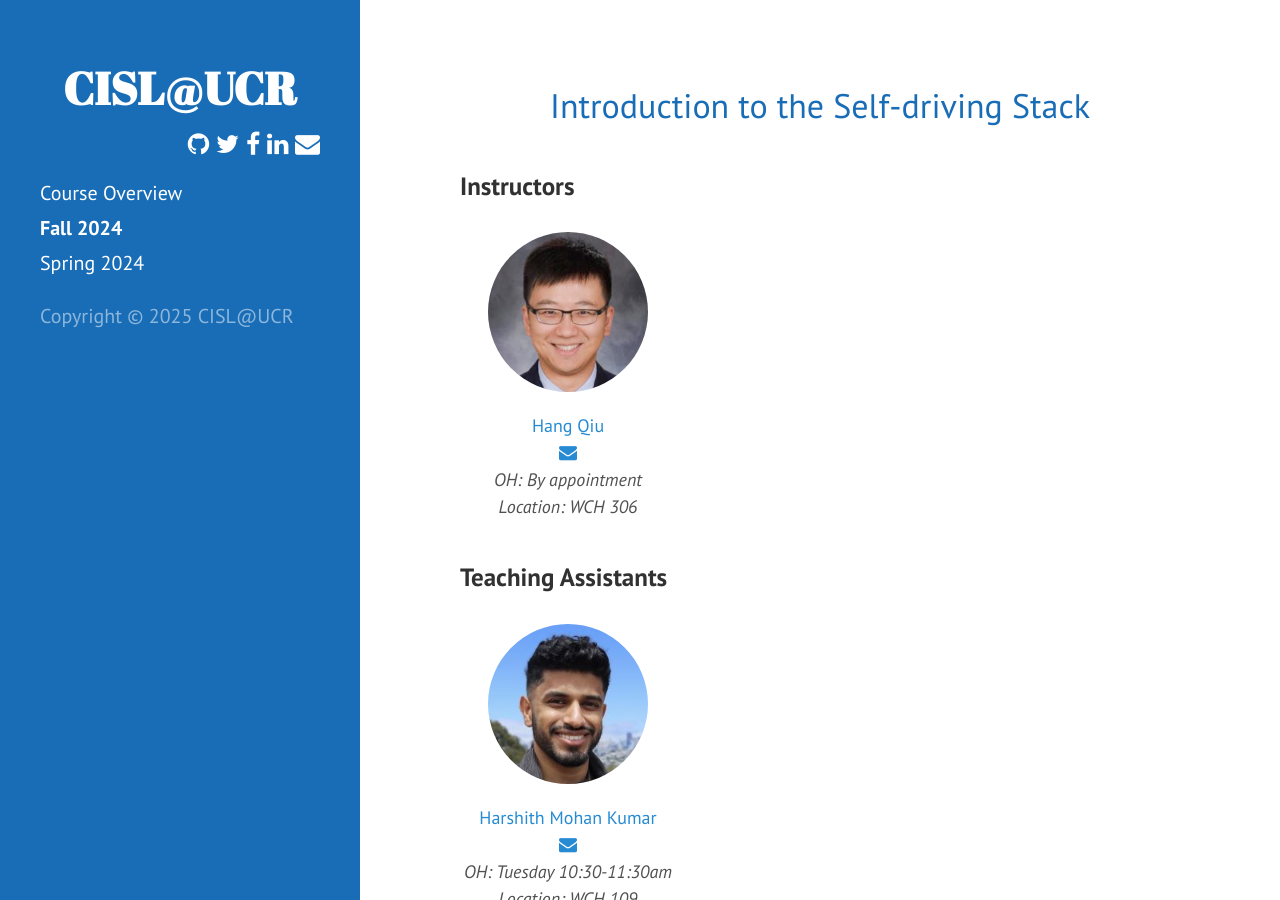
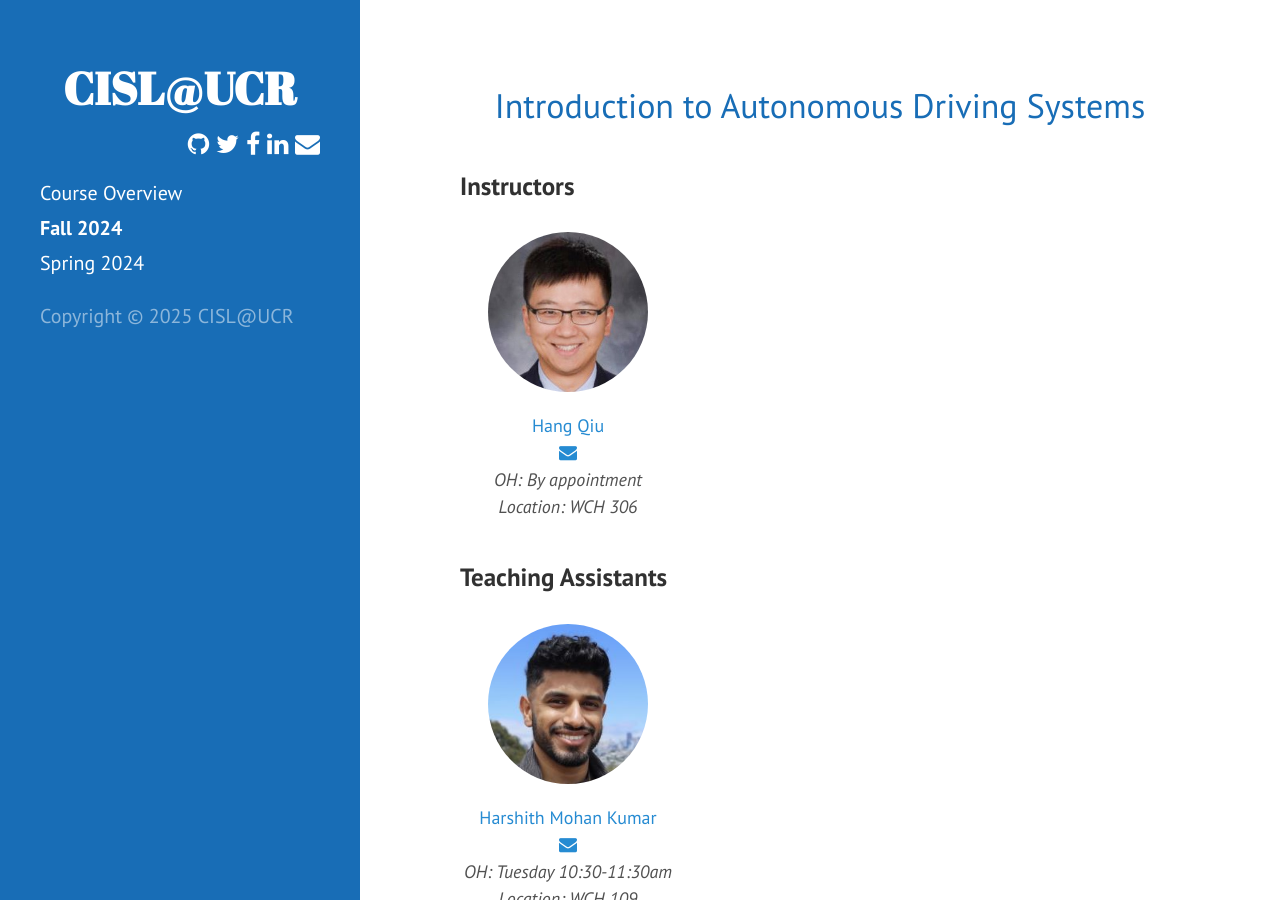
Before and after one commit to UCR-CISL/EE267, a Jekyll site: the page built from fall24.md, in a window 1280 px wide and 900 px high. Built offline with Jekyll 4.4.1, drawn with Linux system fonts in a browser that asks for light colours; a style sheet for code colours, icons or effects is not loaded.

Commit message:
Update course_title.html

```diff
--- a/_includes/course_title.html
+++ b/_includes/course_title.html
@@ -1 +1 @@
-<div class="labtitle">Introduction to the Self-driving Stack</div>
+<div class="labtitle">Introduction to Autonomous Driving Systems</div>
```
